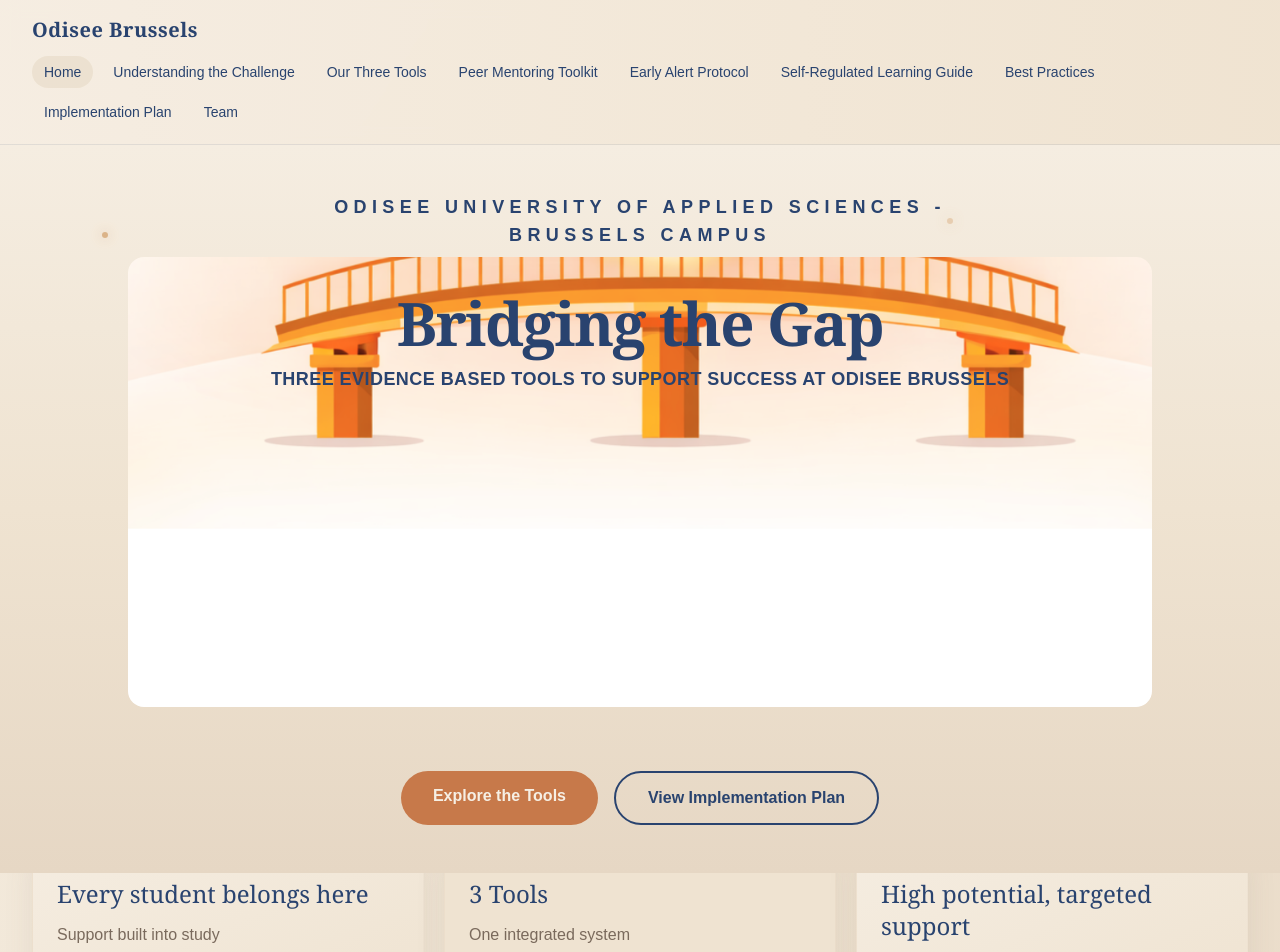
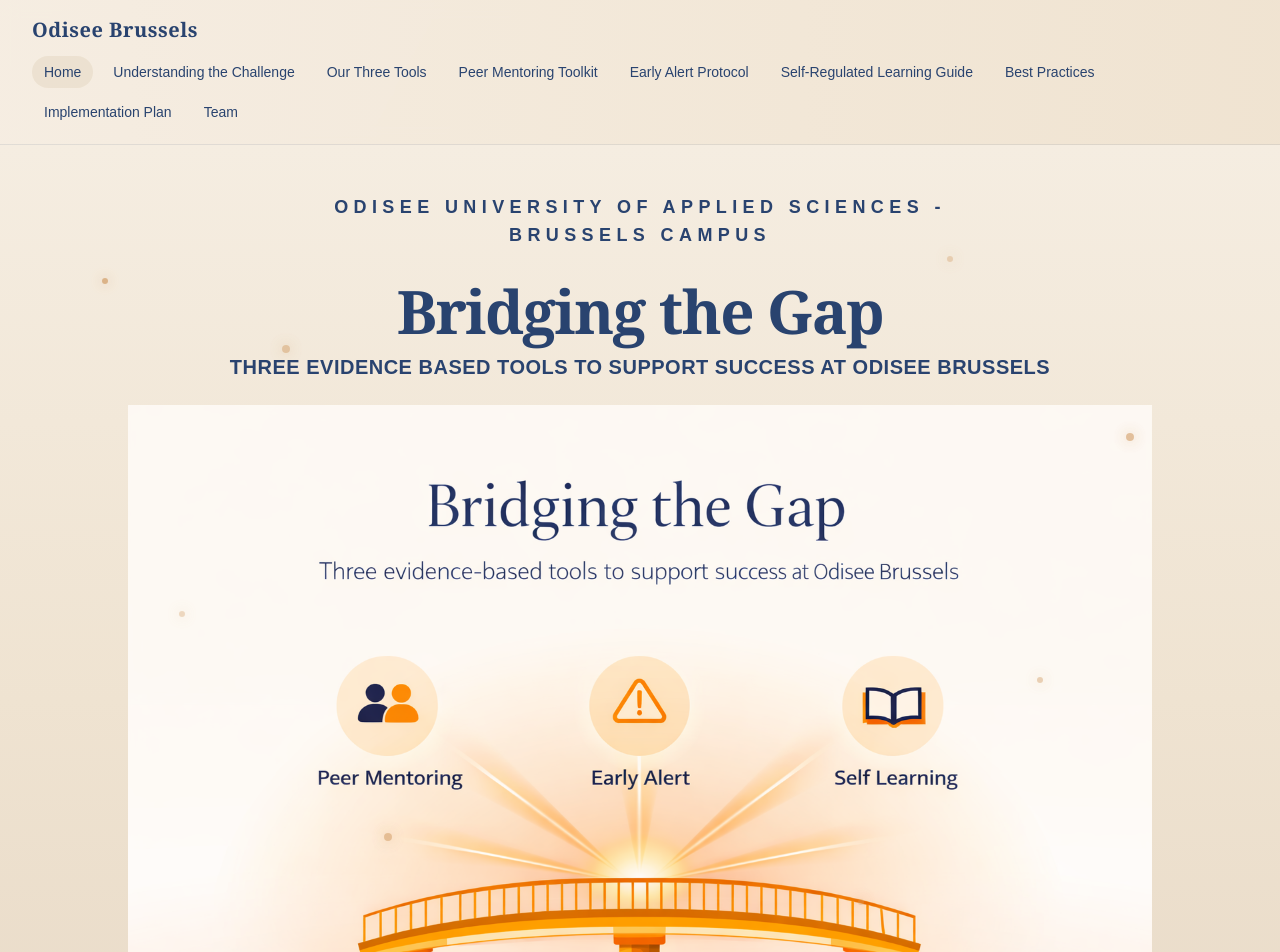
Before and after one commit to ChithraRaniJayaraman/odisee-student-progression, a React (Vite) app: page /#/ in a window 1280 px wide. Shown: the top 952 px of the page. Built offline with nearby package versions, Linux system fonts and the light colour scheme.

Commit message:
Restore old home hero image layout

```diff
--- a/src/pages/Home.jsx
+++ b/src/pages/Home.jsx
@@ -1,6 +1,6 @@
 import { Link } from 'react-router-dom';
 import Card from '../components/Card';
-import bridgeHero from '../../Untitled design (7).png';
+import bridgeHero from '../bridge-hero.png.png';
 
 const quickLinks = [
   { title: 'Understanding the Challenge', path: '/understanding-the-challenge' },
@@ -41,21 +41,19 @@
             ODISEE UNIVERSITY OF APPLIED SCIENCES -<br className="hidden sm:block" />BRUSSELS CAMPUS
           </h2>
 
-          <div className="mt-1 flex justify-center sm:mt-2">
-            <div className="relative w-full max-w-7xl overflow-hidden rounded-2xl">
-              <div className="absolute inset-x-0 top-0 z-20 px-4 pt-5 sm:pt-7 lg:pt-9">
-                <h1 className="font-display text-4xl font-black leading-tight text-royal tracking-tight sm:text-5xl lg:text-6xl">
-                  Bridging the Gap
-                </h1>
-                <p className="mx-auto mt-3 max-w-5xl text-sm font-black uppercase tracking-wide text-royal sm:text-base lg:text-lg">
-                  Three evidence based tools to support success at Odisee Brussels
-                </p>
-              </div>
+          <h1 className="mt-8 font-display text-4xl font-black leading-tight text-royal tracking-tight sm:text-5xl lg:text-6xl">
+            Bridging the Gap
+          </h1>
+          <p className="mx-auto mt-3 max-w-5xl text-base font-black uppercase tracking-wide text-royal sm:text-lg lg:text-xl">
+            Three evidence based tools to support success at Odisee Brussels
+          </p>
 
+          <div className="mt-4 flex justify-center sm:mt-6">
+            <div className="w-full max-w-7xl">
               <img
                 src={bridgeHero}
                 alt="Bridge illustration with three support pillars and student success tools"
-                className="block h-[320px] w-full object-cover object-[center_84%] sm:h-[390px] lg:h-[450px]"
+                className="block h-auto w-full object-contain"
               />
             </div>
           </div>
```
